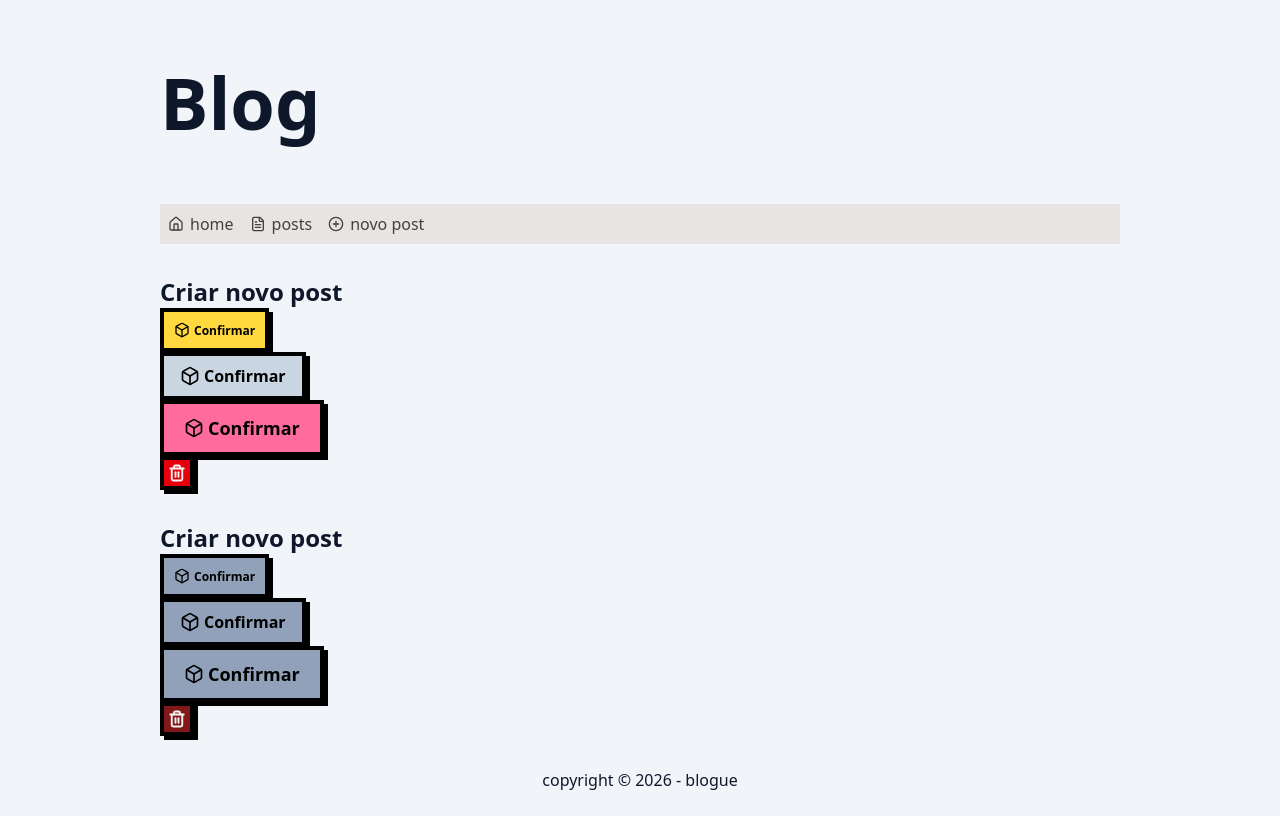
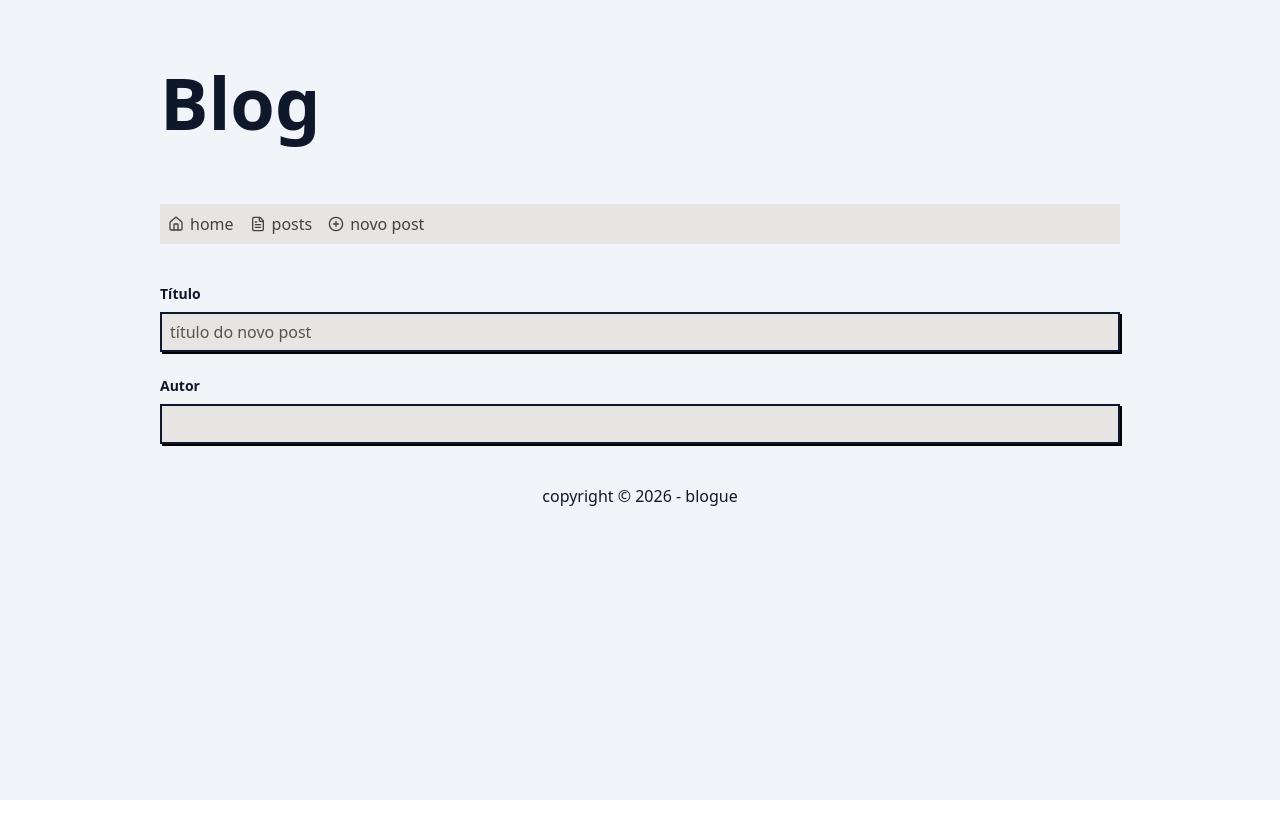
Before and after one commit to marlonnl/blog-nextjs, a Next.js app: page /admin/post/new in a window 1280 px wide. Built offline with nearby package versions, Linux system fonts and the light colour scheme.

Commit message:
✨ moved for a solo component

```diff
--- a/src/app/admin/post/new/page.tsx
+++ b/src/app/admin/post/new/page.tsx
@@ -1,45 +1,5 @@
-import { Button } from "@/components/Button"
-import { BoxIcon, Trash2Icon } from "lucide-react"
+import { ManagePostForm } from "@/components/admin/ManagePostForm"
 
 export default async function AdminPostNewPage() {
-  return (
-    <>
-      <div className="mb-8">
-        <h2 className="text-2xl font-bold">Criar novo post</h2>
-        <Button variant="default" size="sm">
-          <BoxIcon />
-          Confirmar
-        </Button>
-        <Button variant="ghost" size="md">
-          <BoxIcon />
-          Confirmar
-        </Button>
-        <Button variant="danger" size="lg">
-          <BoxIcon />
-          Confirmar
-        </Button>
-        <Button variant="delete" size="full">
-          <Trash2Icon size={18} />
-        </Button>
-      </div>
-      <div className="mb-8">
-        <h2 className="text-2xl font-bold">Criar novo post</h2>
-        <Button variant="default" size="sm" disabled>
-          <BoxIcon />
-          Confirmar
-        </Button>
-        <Button variant="ghost" size="md" disabled>
-          <BoxIcon />
-          Confirmar
-        </Button>
-        <Button variant="danger" size="lg" disabled>
-          <BoxIcon />
-          Confirmar
-        </Button>
-        <Button variant="delete" size="full" disabled>
-          <Trash2Icon size={18} />
-        </Button>
-      </div>
-    </>
-  )
+  return <ManagePostForm />
 }
--- /dev/null
+++ b/src/components/admin/ManagePostForm/index.tsx
@@ -0,0 +1,14 @@
+"use client"
+
+import { Input } from "@/components/Input"
+
+export function ManagePostForm() {
+  return (
+    <form action="" className="my-10">
+      <div className="flex flex-col gap-6">
+        <Input labelText="Título" placeholder="título do novo post" />
+        <Input labelText="Autor" />
+      </div>
+    </form>
+  )
+}
```
